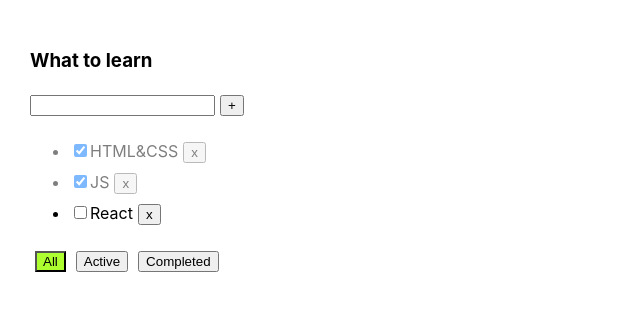
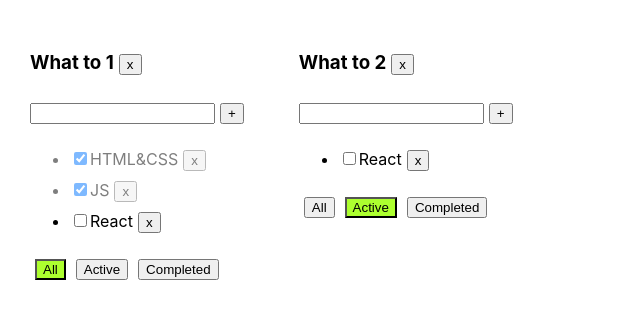
Before and after one commit to andreikostsen/Todolist, a React (Create React App) app: page / in a window 1280 px wide. Shown: the top 318 px of the page, without its empty margins (0-640 px from the left). Built offline with nearby package versions, Linux system fonts and the light colour scheme.

Commit message:
added second Todolist

```diff
--- a/src/App.tsx
+++ b/src/App.tsx
@@ -4,6 +4,9 @@ import {Todolist} from "./Todolist";
 import {v1} from "uuid";
 
 
+export type ObjTaskType = {
+    [key:string]: Array<TaskType>
+}
 
 export type TaskType = {
     id: string,
@@ -11,37 +14,68 @@ export type TaskType = {
     title: string,
 }
 
+export type TodolistType = {
+
+    id: string,
+    title: string,
+    filter: FilterValueType
+
+}
+
+
 export type FilterValueType =  "All" | "Active" | "Completed"
 
 
 function App() {
 
-    const todolistTitle = "What to learn"
+
+   const todoListID1 = v1();
+   const todoListID2 = v1();
 
 
-    const [state, setState] = useState<Array<TaskType>>(
+    const [state, setState] = useState<ObjTaskType>({
+        [todoListID1]: [
+            {id: v1(), isDone: true, title: "HTML&CSS"},
+            {id: v1(), isDone: true, title: "JS"},
+            {id: v1(), isDone: false, title: "React"},
+        ],
+        [todoListID2]: [
+            {id: v1(), isDone: true, title: "HTML&CSS"},
+            {id: v1(), isDone: true, title: "JS"},
+            {id: v1(), isDone: false, title: "React"},
+        ]
+    })
+
+
+    const [todolists, setTodolists] = useState<Array<TodolistType>>(
+
         [
-            {id: v1(), isDone:true, title:"HTML&CSS"},
-            {id: v1(), isDone:true, title:"JS"},
-            {id: v1(), isDone:false, title:"React"},
+            {id: todoListID1, title: "What to 1", filter: "All"},
+            {id: todoListID2, title: "What to 2", filter: "Active"}
+
         ]
+
+
     )
 
-    const removeTask=(id:string)=>{
-        const updatedState = state.filter(t=>t.id!==id)
-        setState(updatedState)
+    const removeTask=(id:string, todoListID: string)=>{
+        state[todoListID] = state[todoListID].filter(t=>t.id!==id)
+        setState({...state})
     }
 
 
-    const addTask=(title:string)=> {
+    const addTask=(title:string, todoListID: string)=> {
           const newTask = {id:v1(), isDone:false, title:title.trim()}
+
+        state[todoListID] = [newTask, ...state[todoListID]]
+
           if(title!=="") {
-              setState([newTask, ...state])
+              setState({...state})
           }
         }
 
 
-    const changeTaskStatus=(id:string, checkedStatus: boolean)=> {
+    const changeTaskStatus=(id:string, checkedStatus: boolean, todoListID: string)=> {
 
 
         //  MAP
@@ -57,7 +91,7 @@ function App() {
 
         //FIND
 
-        let foundedTask = state.find(t=>t.id==id)
+        let foundedTask = state[todoListID].find(t=>t.id==id)
 
         if (foundedTask) {
 
@@ -65,34 +99,72 @@ function App() {
 
             console.log(foundedTask)
 
-            setState([...state])
+            setState({...state})
 
         }
     }
 
 
-    const [filterName, setFilter] = useState<FilterValueType> ("All")
+     const tasksFilter = (value: FilterValueType, todoListID: string) => {
+        console.log(value + todoListID)
 
-    let filteredState = [...state]
+        let todoList = todolists.find(tl=>tl.id == todoListID)
 
-   if (filterName == "Active") {
-        filteredState = [...state.filter(t => !t.isDone)]
-        console.log(filteredState)
-    }
+        if (todoList) {
+            todoList.filter = value
+            setTodolists([...todolists])
+        }
 
-    if (filterName == "Completed") {
-        filteredState = [...state.filter(t => t.isDone)]
-        console.log(filteredState)
-    }
+        }
 
-    const tasksFilter = (value: FilterValueType) => {
-        console.log(value)
-        setFilter(value)
+
+        const removeTodoList=(todoListID: string)=>{
+
+        const updatedTodolists = todolists.map(t=>t.id==todoListID?"":t)
+            setTodolists([{...updatedTodolists}])
+
         }
+
+
+
+
 
     return (
         <div className="App">
-            <Todolist  tasks={filteredState} title={todolistTitle} removeTask={removeTask} addTask={addTask} tasksFilter={tasksFilter} changeTaskStatus={changeTaskStatus} currentFilter={filterName}/>
+
+
+
+            {todolists.map(tl => {
+
+
+                let filteredTasks = state[tl.id]
+
+                if (tl.filter == "Active") {
+                    filteredTasks = state[tl.id].filter(t => !t.isDone)
+                    console.log(filteredTasks)
+                }
+
+                if (tl.filter == "Completed") {
+                    filteredTasks = state[tl.id].filter(t => t.isDone)
+                    console.log(filteredTasks)
+                }
+
+                    return <Todolist key={tl.id}
+                                     id={tl.id}
+                                     tasks={filteredTasks}
+                                     title={tl.title}
+                                     removeTask={removeTask}
+                                     addTask={addTask}
+                                     tasksFilter={tasksFilter}
+                                     changeTaskStatus={changeTaskStatus}
+                                     currentFilter={tl.filter}
+                                     removeTodoList={removeTodoList}
+                    />
+                }
+            )}
+
+
+
         </div>
     );
 }
--- a/src/Todolist.tsx
+++ b/src/Todolist.tsx
@@ -6,13 +6,15 @@ import s from "./Todolist.module.css"
 
 type PropsType = {
 
+    id: string;
     tasks: Array<TaskType>;
     title: string;
-    removeTask: (id:string)=>void;
-    addTask:(title:string)=>void;
-    tasksFilter:(value:FilterValueType)=>void;
-    changeTaskStatus: (id:string, checkedStatus: boolean)=>void;
-    currentFilter: FilterValueType
+    removeTask: (id:string, todoListID: string)=>void;
+    addTask:(title:string, todoListID: string)=>void;
+    tasksFilter:(value:FilterValueType, todoListID: string)=>void;
+    changeTaskStatus: (id:string, checkedStatus: boolean, todoListID: string)=>void;
+    currentFilter: FilterValueType;
+    removeTodoList: (todoListID: string)=>void;
 
 }
 
@@ -34,7 +36,7 @@ export const Todolist=(props:PropsType)=> {
     const onKeyDownHandler=(e:KeyboardEvent<HTMLInputElement>)=> {
 
         if(e.key === "Enter") {
-            props.addTask(title)
+            props.addTask(title, props.id)
             setTitle("")
             if(title=="") {
                 setError(true)
@@ -43,7 +45,7 @@ export const Todolist=(props:PropsType)=> {
     }
 
     const addTask = () => {
-        props.addTask(title)
+        props.addTask(title, props.id)
         setTitle("")
         if(title=="") {
             setError(true)
@@ -51,7 +53,14 @@ export const Todolist=(props:PropsType)=> {
     }
 
 const onClickHandler=(value:FilterValueType)=>{
-        props.tasksFilter(value)
+        props.tasksFilter(value, props.id)
+}
+
+
+const removeTodoListHandler=()=>{
+
+        props.removeTodoList(props.id)
+
 }
 
 
@@ -61,7 +70,9 @@ console.log(props.currentFilter)
     return (
 
             <div>
-                <h3>{props.title}</h3>
+
+                <h3>{props.title}
+                    <button onClick={removeTodoListHandler}>x</button></h3>
                 <div>
                     <input onChange={onChangeHandler} onKeyDown={onKeyDownHandler} value={title}/>
                     <button onClick={addTask}>+</button>
@@ -71,12 +82,12 @@ console.log(props.currentFilter)
                     {props.tasks.map(t=>{
 
                         const removeTaskHandler=()=>{
-                            props.removeTask(t.id)
+                            props.removeTask(t.id, props.id)
                         }
 
                         const changeTaskStatusHandler=(e:ChangeEvent<HTMLInputElement>)=>{
 
-                            props.changeTaskStatus(t.id, e.target.checked)
+                            props.changeTaskStatus(t.id, e.target.checked, props.id)
                             console.log(e.target.checked)
 
 
```
